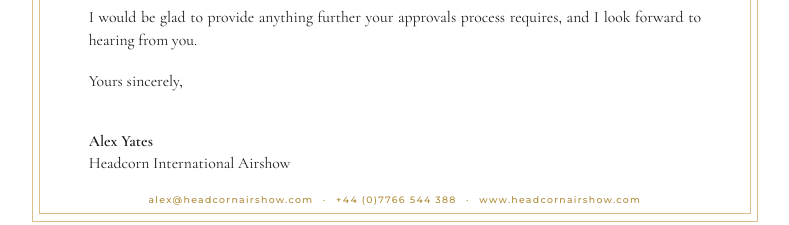
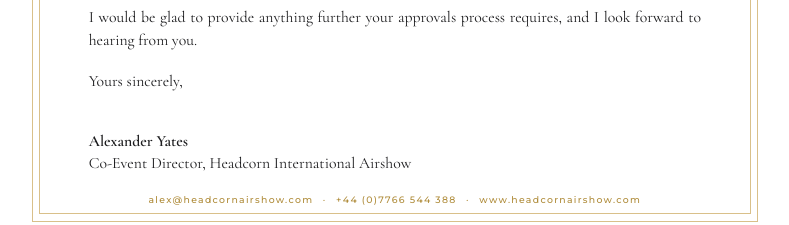
Before and after one commit to pigpenproductions/airshow-marketing, a website: page letters/rjf-invitation-2027.html in a window 1280 px wide. Shown: the part 867-1092 px from the top of the page, without its empty margins (2-791 px from the left). Drawn offline with nearby package versions, Linux system fonts and the light colour scheme.

Commit message:
Use full name and Co-Event Director title on RJF invitation
Co-Authored-By: Claude Opus 5.5 <noreply@anthropic.com>
Claude-Session: https://claude.ai/code/session_01PhGhgCexxCPdWbG37NDbHA

```diff
--- a/letters/rjf-invitation-2027.html
+++ b/letters/rjf-invitation-2027.html
@@ -81,8 +81,8 @@
   <div class="sign">
     Yours sincerely,
     <div class="space"></div>
-    <strong>Alex Yates</strong><br>
-    Headcorn International Airshow
+    <strong>Alexander Yates</strong><br>
+    Co-Event Director, Headcorn International Airshow
   </div>
 
   <footer>
```
Also changed, not shown: 1 other file.
